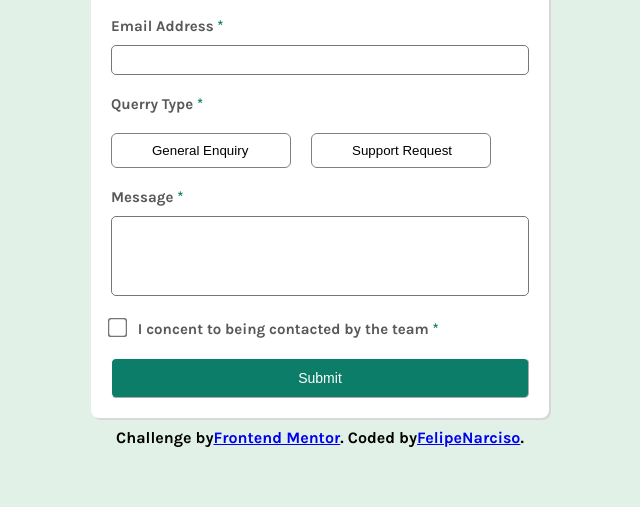
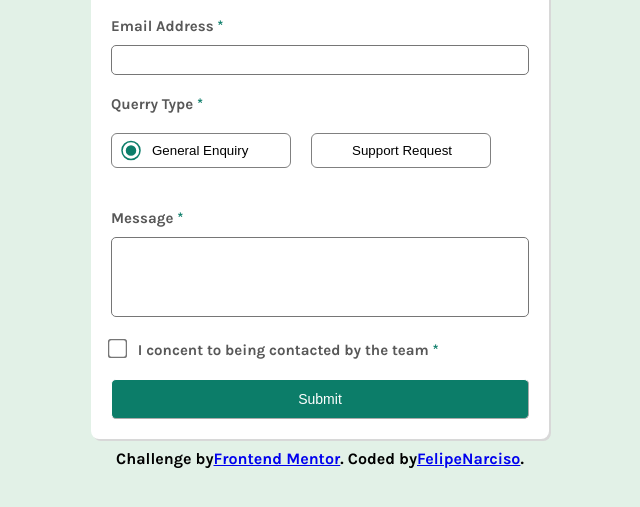
Before and after one commit to FelipeNarciso/Contact-Us, a plain HTML site: page index.html in a window 1280 px wide. Shown: the part 177-684 px from the top of the page, without its empty margins (320-960 px from the left). Drawn offline with Linux system fonts and the light colour scheme; the site is published under a folder, as on GitHub Pages, so addresses that start at the root find nothing.

Commit message:
Update index.html

```diff
--- a/index.html
+++ b/index.html
@@ -57,7 +57,7 @@
                             <input type="text" class="inputLinha03"
                             id="input01" readonly value="General Enquiry" onclick="querryType01()">
 
-                            <img src="/images/icon-radio-selected.svg" alt="" srcset="" id="checkbox01Linha03" >
+                            <img src="./images/icon-radio-selected.svg" alt="" srcset="" id="checkbox01Linha03" >
 
 
                         </div>
@@ -65,7 +65,7 @@
                             <input type="text" class="inputLinha03"
                             id="input02" readonly value="Support Request" onclick="querryType02()" >
 
-                            <img src="/images/icon-radio-selected.svg" alt="" srcset="" id="checkbox02Linha03">
+                            <img src="./images/icon-radio-selected.svg" alt="" srcset="" id="checkbox02Linha03">
                         </div>
 
                     </div>
```
